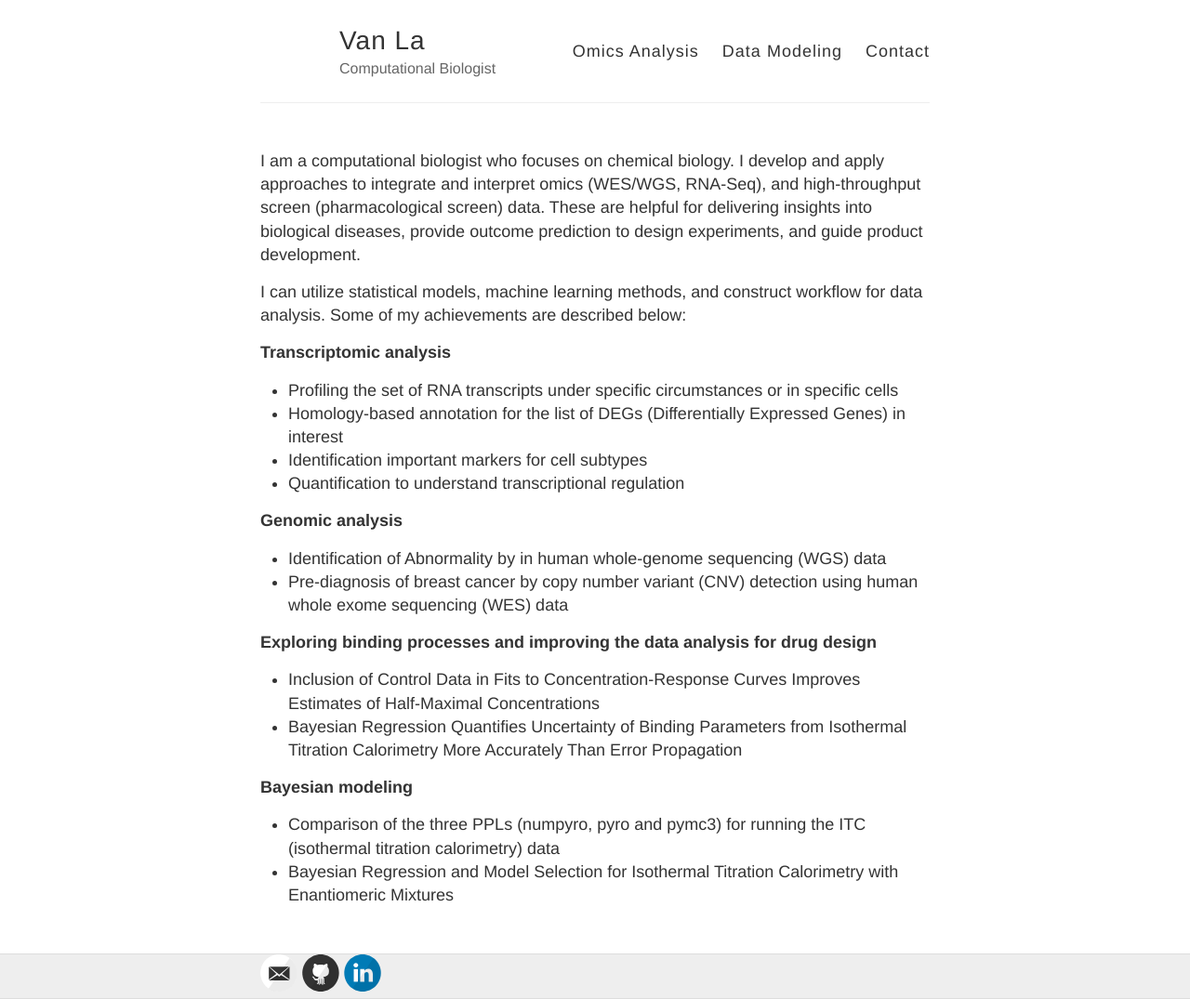
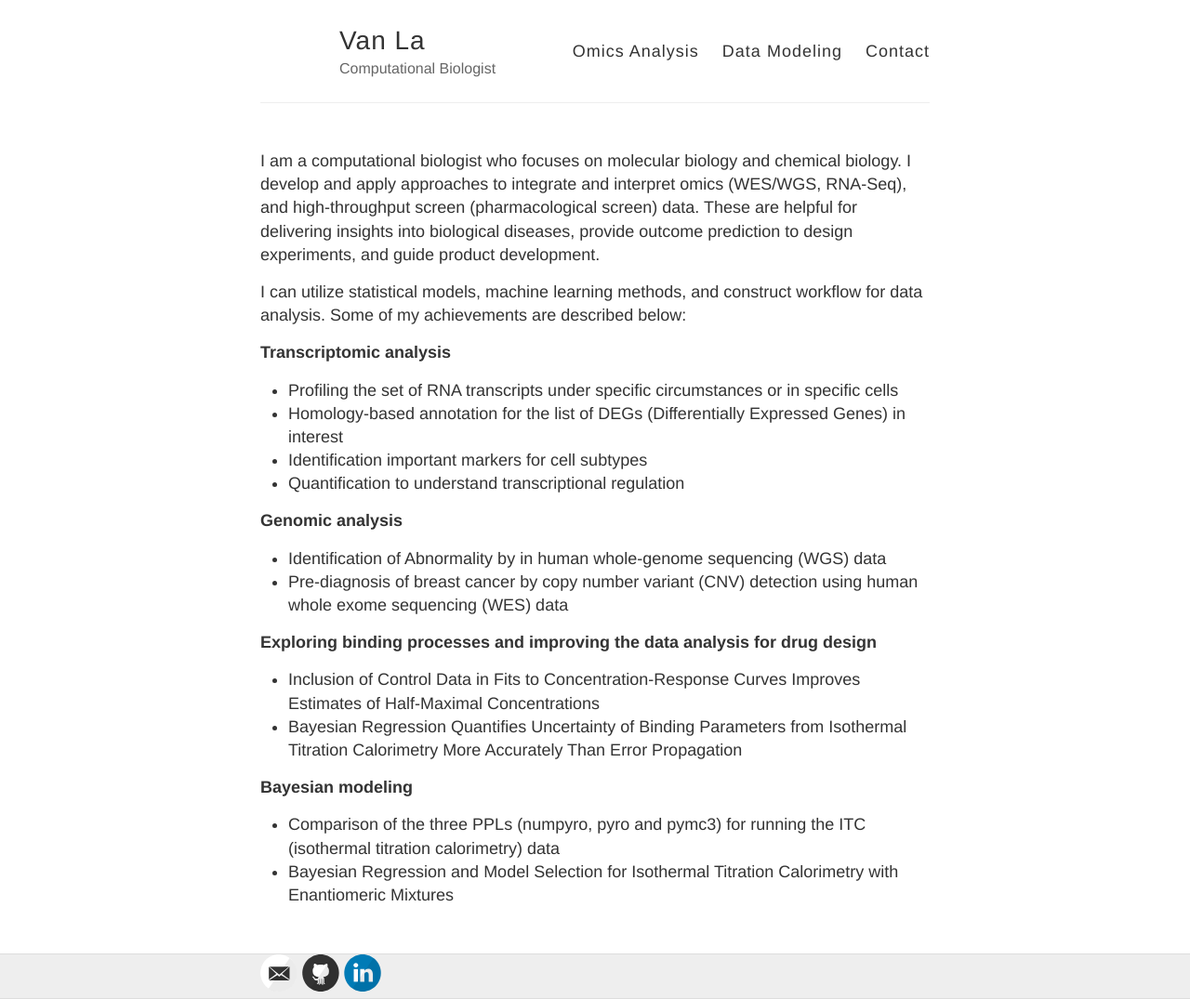
Before and after one commit to vanngocthuyla/Data_Analysis, a Jekyll site: the page built from _pages/intro.md, in a window 1280 px wide. Shown: the whole page at 93% size. Built offline with Jekyll 4.4.1, drawn with Linux system fonts in a browser that asks for light colours.

Commit message:
Update intro.md

```diff
--- a/_pages/intro.md
+++ b/_pages/intro.md
@@ -5,7 +5,7 @@
 permalink: /
 ---
 
-I am a computational biologist who focuses on chemical biology. I develop and apply approaches to integrate and interpret omics (WES/WGS, RNA-Seq), and high-throughput screen (pharmacological screen) data. These are helpful for delivering insights into biological diseases, provide outcome prediction to design experiments, and guide product development.
+I am a computational biologist who focuses on molecular biology and chemical biology. I develop and apply approaches to integrate and interpret omics (WES/WGS, RNA-Seq), and high-throughput screen (pharmacological screen) data. These are helpful for delivering insights into biological diseases, provide outcome prediction to design experiments, and guide product development.
 
 I can utilize statistical models, machine learning methods, and construct workflow for data analysis. Some of my achievements are described below:
 
```
